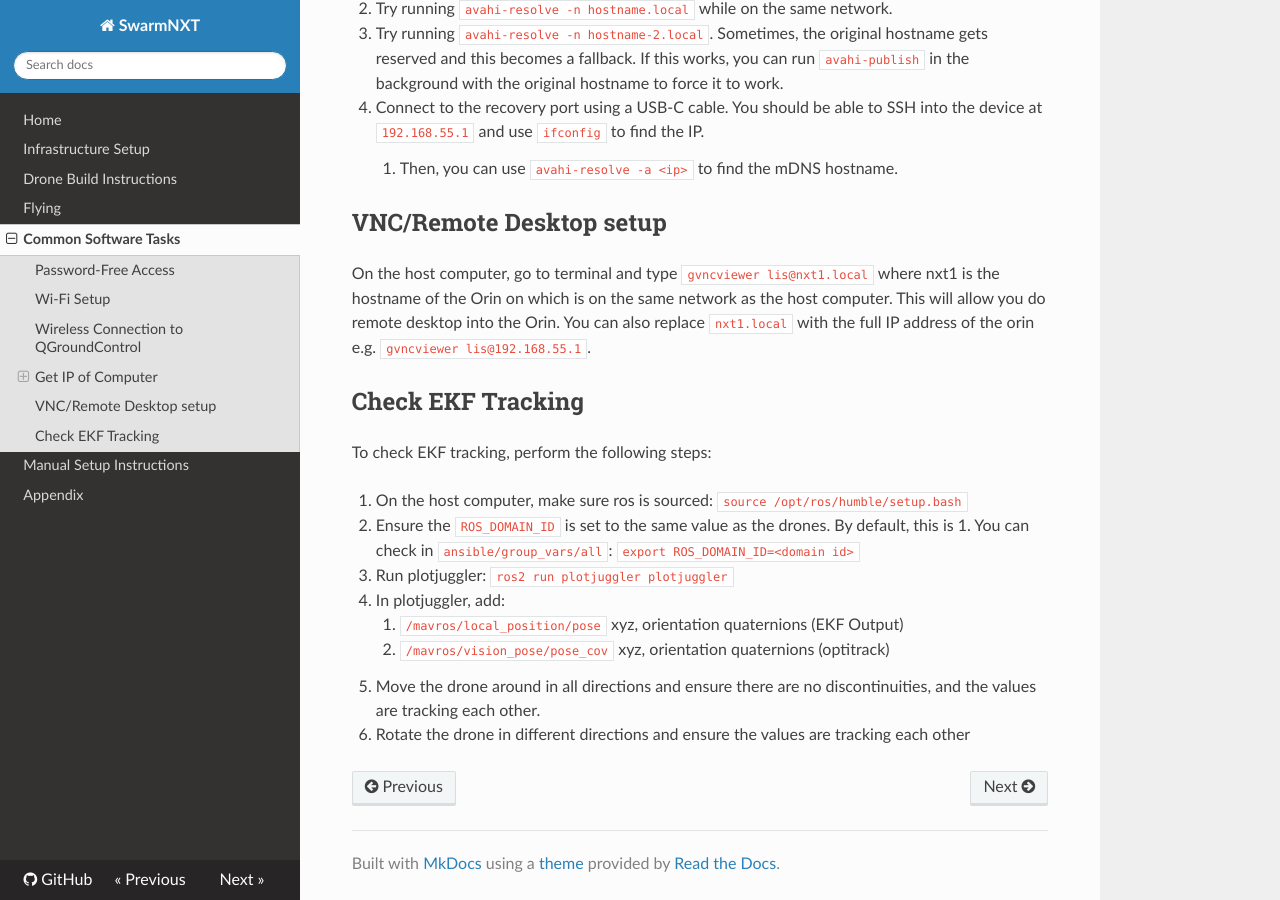
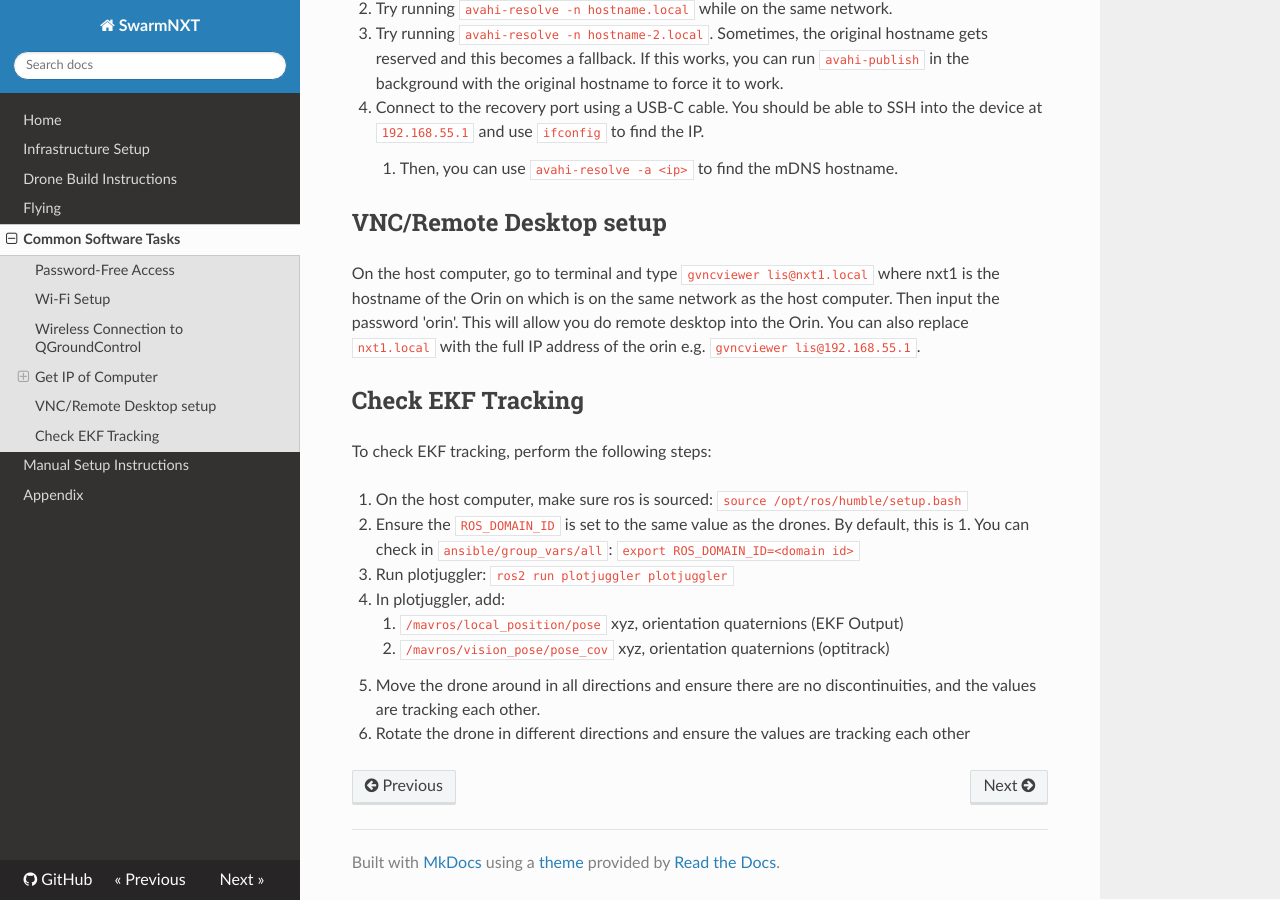
Before and after one commit to lis-epfl/swarm-nxt, an MkDocs documentation site: the page built from docs/software-common-tasks.md, in a window 1280 px wide and 900 px high, scrolled down 1779 px. Built offline with MkDocs 1.6.1, drawn with Linux system fonts in a browser that asks for light colours; nearby versions of some CDN libraries.

Commit message:
update vnc instructions

```diff
--- a/docs/software-common-tasks.md
+++ b/docs/software-common-tasks.md
@@ -69,7 +69,7 @@ If you do not know the IP address of a drone, you can try these steps to find it
 
 ## VNC/Remote Desktop setup
 
-On the host computer, go to terminal and type `gvncviewer lis@nxt1.local` where nxt1 is the hostname of the Orin on which is on the same network as the host computer. This will allow you do remote desktop into the Orin. You can also replace `nxt1.local` with the full IP address of the orin e.g. `gvncviewer lis@192.168.55.1`.
+On the host computer, go to terminal and type `gvncviewer lis@nxt1.local` where nxt1 is the hostname of the Orin on which is on the same network as the host computer. Then input the password 'orin'. This will allow you do remote desktop into the Orin. You can also replace `nxt1.local` with the full IP address of the orin e.g. `gvncviewer lis@192.168.55.1`.
 
 ## Check EKF Tracking
 
```
